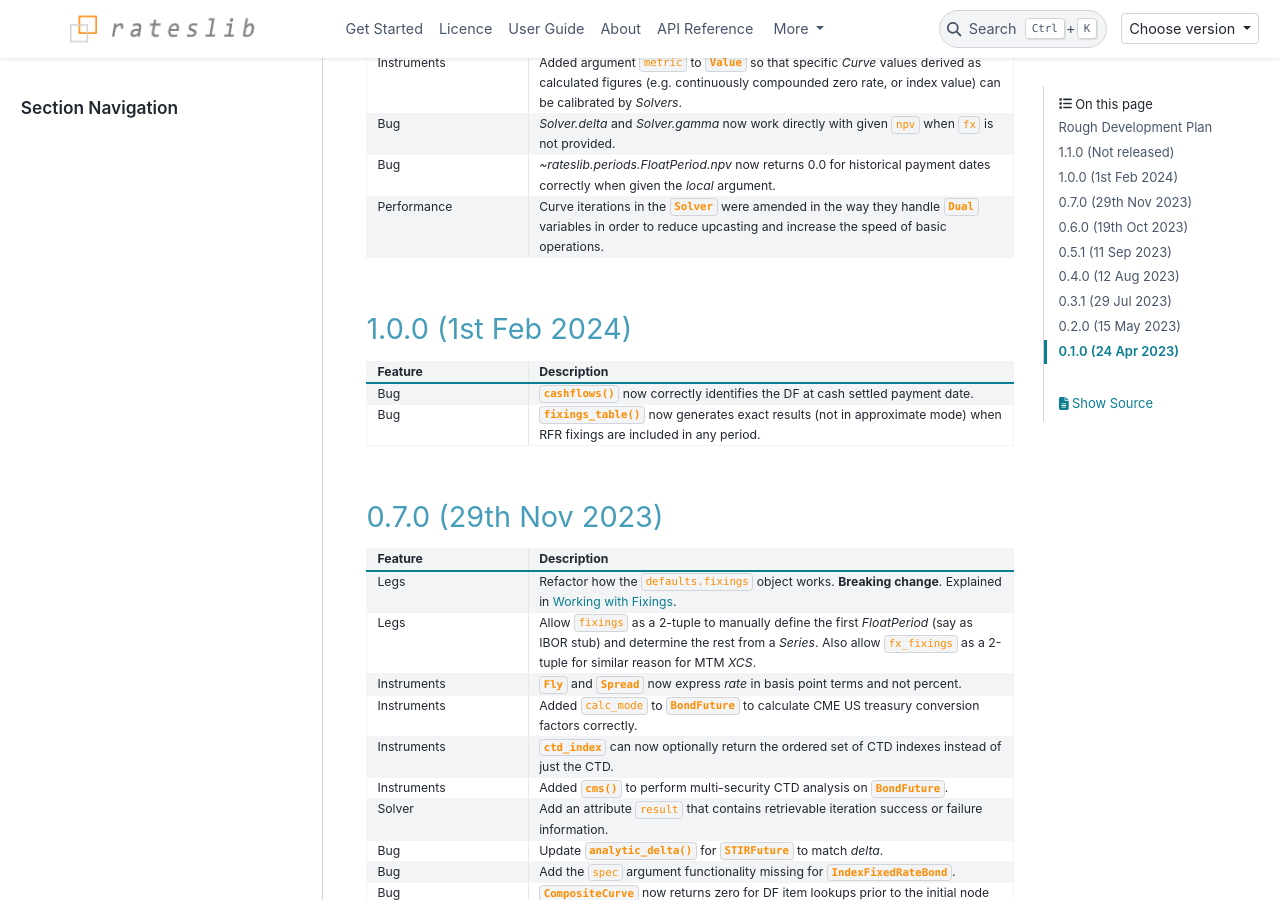
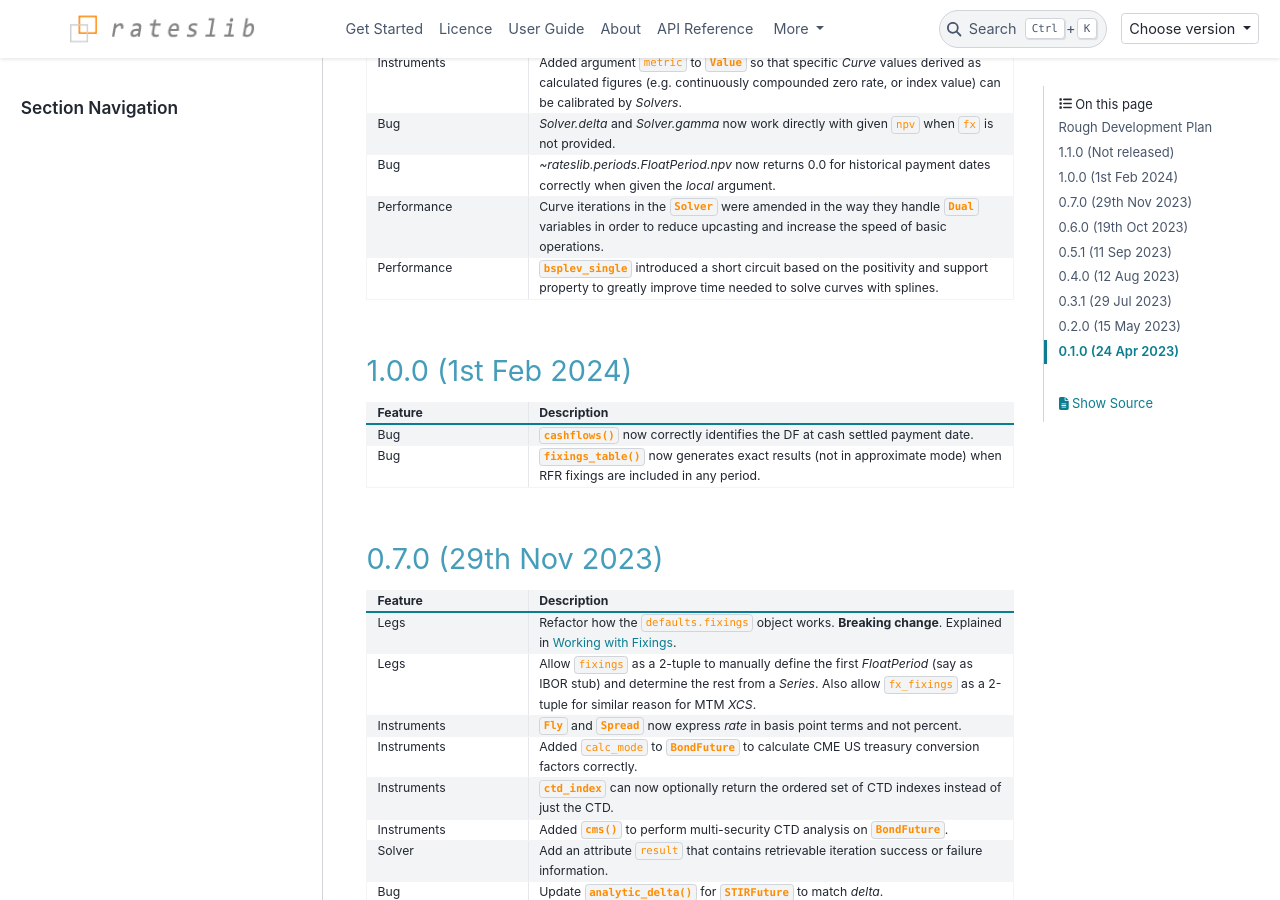
Before and after one commit to attack68/rateslib, a Sphinx documentation site: the page built from docs/source/i_whatsnew.rst, in a window 1280 px wide and 900 px high, scrolled down 858 px. Built offline with Sphinx 7.4.7 and the PyData theme 0.15.4, drawn with Linux system fonts in a browser that asks for light colours; comment, search, counter and statistics services are not loaded; cross-references to code outside the pages are shown as plain code.

Commit message:
PERF: Add short circuit to improve `Splines` (#129)
Co-authored-by: JHM Darbyshire (iMac) <attack68@users.noreply.github.com>

```diff
--- a/docs/source/i_whatsnew.rst
+++ b/docs/source/i_whatsnew.rst
@@ -69,6 +69,9 @@ email contact through **rateslib@gmail.com**.
    * - Performance
      - Curve iterations in the :class:`~rateslib.solver.Solver` were amended in the way they handle
        :class:`~rateslib.dual.Dual` variables in order to reduce upcasting and increase the speed of basic operations.
+   * - Performance
+     - :class:`~rateslib.splines.bsplev_single` introduced a short circuit based on the positivity and support
+       property to greatly improve time needed to solve curves with splines.
 
 
 1.0.0 (1st Feb 2024)
```
Also changed, not shown: 1 other file.
